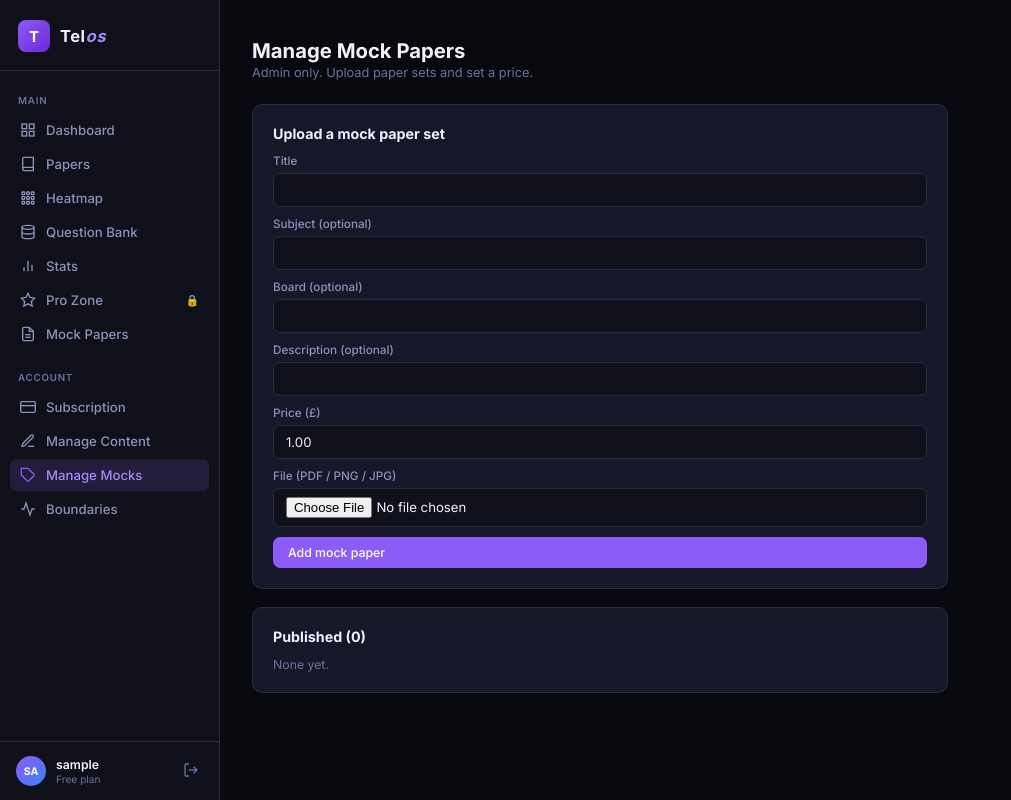
After one commit to vineigenphase/Telos, a Flask app: page /admin/mocks in a window 1280 px wide. The commit adds this page. Shown: the whole page, without its empty margins (0-1011 px from the left). Run offline with Flask 3, Linux system fonts and the light colour scheme; the visitor is signed in with stand-in values (Sample User, id 1); data that the repository does not hold is empty; some libraries are stand-ins or nearby versions.

Commit message:
Add mock-paper marketplace + durable volume storage
- Volume-aware STORAGE_DIR: question-bank uploads and mock papers now persist
  on the Railway volume instead of the ephemeral container filesystem
- /mocks marketplace: listing, one-time Stripe Checkout (mode=payment),
  verified /mocks/success -> recorded purchase, ownership-gated download
- /admin/mocks upload panel (admin only) + sidebar links (Mock Papers, Manage Mocks)
- Fix subscription webhook to use dict access (Stripe v15 objects reject .get)

Co-Authored-By: Claude Opus 4.8 <noreply@anthropic.com>

```diff
--- a/app.py
+++ b/app.py
@@ -25,11 +25,14 @@ STRIPE_PRICE_ID    = os.environ.get("STRIPE_PRICE_ID", "")
 STRIPE_WEBHOOK_SECRET = os.environ.get("STRIPE_WEBHOOK_SECRET", "")
 STRIPE_ENABLED = bool(stripe.api_key)
 
-UPLOAD_FOLDER = os.path.join(os.path.dirname(__file__), "uploads")
+STORAGE_DIR   = os.environ.get("STORAGE_DIR", os.path.join(os.path.dirname(__file__), "storage"))
+UPLOAD_FOLDER = os.path.join(STORAGE_DIR, "uploads")   # question-bank files
+MOCK_FOLDER   = os.path.join(STORAGE_DIR, "mocks")     # purchasable mock papers
 ALLOWED_EXT   = {"pdf", "png", "jpg", "jpeg"}
 MAX_UPLOAD_MB = 50
 FREE_UPLOAD_LIMIT = 10   # free plan upload cap; Pro is unlimited
 os.makedirs(UPLOAD_FOLDER, exist_ok=True)
+os.makedirs(MOCK_FOLDER, exist_ok=True)
 
 DB_PATH = os.path.join(os.path.dirname(__file__), "telos.db")
 
@@ -940,20 +943,189 @@ def stripe_webhook():
         return "", 400
 
     obj = event["data"]["object"]
+    customer = obj["customer"] if "customer" in obj else None
     if event["type"] in ("customer.subscription.deleted", "customer.subscription.paused"):
         with get_db() as db:
             db.execute(
                 "UPDATE users SET subscription_status='free' WHERE stripe_customer_id=?",
-                (obj.get("customer"),)
+                (customer,)
             )
     elif event["type"] == "customer.subscription.updated":
-        status = "active" if obj.get("status") == "active" else "free"
+        new_status = "active" if ("status" in obj and obj["status"] == "active") else "free"
         with get_db() as db:
             db.execute(
                 "UPDATE users SET subscription_status=? WHERE stripe_customer_id=?",
-                (status, obj.get("customer"))
+                (new_status, customer)
             )
     return "", 200
+
+# ── Mock paper marketplace (one-off £ purchases) ──────────────────────────────
+
+@app.route("/mocks")
+@login_required
+def mocks():
+    with get_db() as db:
+        papers = db.execute("SELECT * FROM mock_papers ORDER BY subject, title").fetchall()
+        owned = {
+            r["mock_paper_id"]
+            for r in db.execute(
+                "SELECT mock_paper_id FROM purchases WHERE user_id=?", (current_user.id,)
+            ).fetchall()
+        }
+    return render_template("mocks.html", papers=papers, owned=owned)
+
+
+@app.route("/mocks/<int:mid>/checkout", methods=["POST"])
+@login_required
+def mock_checkout(mid):
+    if not STRIPE_ENABLED:
+        flash("Payments aren't configured yet.", "error")
+        return redirect(url_for("mocks"))
+    with get_db() as db:
+        m = db.execute("SELECT * FROM mock_papers WHERE id=?", (mid,)).fetchone()
+        already = db.execute(
+            "SELECT 1 FROM purchases WHERE user_id=? AND mock_paper_id=?",
+            (current_user.id, mid),
+        ).fetchone()
+    if not m:
+        abort(404)
+    if already:
+        flash("You already own that set.", "success")
+        return redirect(url_for("mocks"))
+    try:
+        customer_id = current_user.stripe_customer_id
+        if not customer_id:
+            cust = stripe.Customer.create(email=current_user.email,
+                                          metadata={"user_id": current_user.id})
+            customer_id = cust.id
+            with get_db() as db:
+                db.execute("UPDATE users SET stripe_customer_id=? WHERE id=?",
+                           (customer_id, current_user.id))
+        sess = stripe.checkout.Session.create(
+            mode="payment",
+            customer=customer_id,
+            line_items=[{
+                "price_data": {
+                    "currency": "gbp",
+                    "product_data": {"name": m["title"]},
+                    "unit_amount": m["price_pence"],
+                },
+                "quantity": 1,
+            }],
+            metadata={"user_id": current_user.id, "mock_paper_id": mid},
+            success_url=url_for("mock_success", _external=True) + "?session_id={CHECKOUT_SESSION_ID}",
+            cancel_url=url_for("mocks", _external=True),
+        )
+        return redirect(sess.url)
+    except Exception as e:
+        flash(str(e), "error")
+        return redirect(url_for("mocks"))
+
+
+@app.route("/mocks/success")
+@login_required
+def mock_success():
+    # Verify the one-time Checkout Session with Stripe before recording the sale.
+    session_id = request.args.get("session_id")
+    if not (STRIPE_ENABLED and session_id):
+        flash("Couldn't confirm your purchase.", "error")
+        return redirect(url_for("mocks"))
+    try:
+        sess = stripe.checkout.Session.retrieve(session_id)
+    except Exception:
+        flash("Couldn't confirm your purchase.", "error")
+        return redirect(url_for("mocks"))
+
+    meta = sess["metadata"] or {}
+    paid = sess["status"] == "complete" and sess["payment_status"] == "paid"
+    owns = ("user_id" in meta) and str(meta["user_id"]) == str(current_user.id)
+    mid = meta["mock_paper_id"] if "mock_paper_id" in meta else None
+    if paid and owns and mid:
+        with get_db() as db:
+            db.execute(
+                "INSERT INTO purchases (user_id, mock_paper_id, stripe_session_id) "
+                "VALUES (?,?,?) ON CONFLICT (user_id, mock_paper_id) DO NOTHING",
+                (current_user.id, int(mid), session_id),
+            )
+        flash("Purchase complete — it's yours to download.", "success")
+    else:
+        flash("We couldn't verify that purchase. If you just paid, give it a moment and refresh.", "error")
+    return redirect(url_for("mocks"))
+
+
+@app.route("/mocks/<int:mid>/download")
+@login_required
+def mock_download(mid):
+    with get_db() as db:
+        owned = db.execute(
+            "SELECT 1 FROM purchases WHERE user_id=? AND mock_paper_id=?",
+            (current_user.id, mid),
+        ).fetchone()
+        m = db.execute("SELECT * FROM mock_papers WHERE id=?", (mid,)).fetchone()
+    if not m or not m["filename"]:
+        abort(404)
+    if not owned:
+        flash("Buy this set to download it.", "error")
+        return redirect(url_for("mocks"))
+    return send_from_directory(MOCK_FOLDER, m["filename"],
+                               as_attachment=True,
+                               download_name=m["orig_name"] or m["filename"])
+
+
+@app.route("/admin/mocks", methods=["GET", "POST"])
+@login_required
+@requires_admin
+def admin_mocks():
+    if request.method == "POST":
+        f = request.files.get("file")
+        title = request.form.get("title", "").strip()
+        if not title or not f or not f.filename:
+            flash("Title and a file are required.", "error")
+            return redirect(url_for("admin_mocks"))
+        if not allowed_file(f.filename):
+            flash("Only PDF, PNG or JPG files allowed.", "error")
+            return redirect(url_for("admin_mocks"))
+        try:
+            pounds = float(request.form.get("price", "1") or "1")
+        except ValueError:
+            pounds = 1.0
+        price_pence = max(30, int(round(pounds * 100)))   # Stripe GBP minimum ~30p
+        stored = f"{secrets.token_hex(8)}_{secure_filename(f.filename)}"
+        f.save(os.path.join(MOCK_FOLDER, stored))
+        with get_db() as db:
+            db.execute(
+                "INSERT INTO mock_papers (title, subject, board, description, price_pence, filename, orig_name) "
+                "VALUES (?,?,?,?,?,?,?)",
+                (title, request.form.get("subject", "").strip() or None,
+                 request.form.get("board", "").strip() or None,
+                 request.form.get("description", "").strip() or None,
+                 price_pence, stored, f.filename),
+            )
+        flash("Mock paper set added.", "success")
+        return redirect(url_for("admin_mocks"))
+
+    with get_db() as db:
+        papers = db.execute(
+            "SELECT m.*, (SELECT COUNT(*) FROM purchases p WHERE p.mock_paper_id=m.id) AS sales "
+            "FROM mock_papers m ORDER BY m.created_at DESC, m.id DESC"
+        ).fetchall()
+    return render_template("admin_mocks.html", papers=papers)
+
+
+@app.route("/admin/mocks/<int:mid>/delete", methods=["POST"])
+@login_required
+@requires_admin
+def delete_mock(mid):
+    with get_db() as db:
+        m = db.execute("SELECT * FROM mock_papers WHERE id=?", (mid,)).fetchone()
+        db.execute("DELETE FROM mock_papers WHERE id=?", (mid,))
+    if m and m["filename"]:
+        try:
+            os.remove(os.path.join(MOCK_FOLDER, m["filename"]))
+        except OSError:
+            pass
+    flash("Mock paper deleted.", "success")
+    return redirect(url_for("admin_mocks"))
 
 # ── API ───────────────────────────────────────────────────────────────────────
 
--- /dev/null
+++ b/templates/admin_mocks.html
@@ -0,0 +1,37 @@
+{% extends "base.html" %}
+{% block title %}Manage Mocks — Telos{% endblock %}
+{% block content %}
+
+<div class="page-header">
+  <div><div class="page-title">Manage Mock Papers</div>
+  <div style="color:var(--muted);font-size:0.85rem;margin-top:2px;">Admin only. Upload paper sets and set a price.</div></div>
+</div>
+
+<div class="page-body" style="max-width:760px;">
+  <div class="card" style="margin-bottom:18px;">
+    <h2 style="font-size:0.95rem;margin:0 0 12px;">Upload a mock paper set</h2>
+    <form method="POST" enctype="multipart/form-data" style="display:flex;flex-direction:column;gap:10px;">
+      <div class="form-group"><label class="form-label">Title</label><input class="form-control" name="title" required></div>
+      <div class="form-group"><label class="form-label">Subject (optional)</label><input class="form-control" name="subject"></div>
+      <div class="form-group"><label class="form-label">Board (optional)</label><input class="form-control" name="board"></div>
+      <div class="form-group"><label class="form-label">Description (optional)</label><input class="form-control" name="description"></div>
+      <div class="form-group"><label class="form-label">Price (£)</label><input class="form-control" name="price" type="number" step="0.01" min="0.30" value="1.00"></div>
+      <div class="form-group"><label class="form-label">File (PDF / PNG / JPG)</label><input class="form-control" name="file" type="file" accept=".pdf,.png,.jpg,.jpeg" required></div>
+      <button class="btn btn-primary" type="submit">Add mock paper</button>
+    </form>
+  </div>
+
+  <div class="card">
+    <h2 style="font-size:0.95rem;margin:0 0 12px;">Published ({{ papers|length }})</h2>
+    {% for m in papers %}
+    <div style="display:flex;justify-content:space-between;align-items:center;padding:8px 0;gap:10px;">
+      <div style="font-size:0.85rem;">
+        <span style="font-weight:600;">{{ m.title }}</span>
+        <span style="color:var(--muted);">— £{{ '%.2f'|format(m.price_pence / 100) }} · {{ m.sales }} sold</span>
+      </div>
+      <form method="POST" action="{{ url_for('delete_mock', mid=m.id) }}" style="margin:0;"><button class="btn" style="font-size:0.7rem;color:#ef4444;" type="submit">Delete</button></form>
+    </div>
+    {% else %}<div style="color:var(--muted);font-size:0.82rem;">None yet.</div>{% endfor %}
+  </div>
+</div>
+{% endblock %}
--- a/templates/base.html
+++ b/templates/base.html
@@ -75,6 +75,15 @@
       {% if not current_user.is_premium %}<span style="margin-left:auto;font-size:0.72rem;">🔒</span>{% endif %}
     </a>
 
+    <a class="nav-link {% if request.endpoint == 'mocks' %}active{% endif %}"
+       href="{{ url_for('mocks') }}">
+      <svg viewBox="0 0 24 24" fill="none" stroke="currentColor" stroke-width="2">
+        <path d="M14 2H6a2 2 0 0 0-2 2v16a2 2 0 0 0 2 2h12a2 2 0 0 0 2-2V8z"/>
+        <polyline points="14 2 14 8 20 8"/><line x1="16" y1="13" x2="8" y2="13"/><line x1="16" y1="17" x2="8" y2="17"/>
+      </svg>
+      Mock Papers
+    </a>
+
     <div class="nav-section" style="margin-top:8px;">Account</div>
 
     <a class="nav-link {% if request.endpoint == 'subscription' %}active{% endif %}"
@@ -92,6 +101,15 @@
         <path d="M12 20h9"/><path d="M16.5 3.5a2.121 2.121 0 0 1 3 3L7 19l-4 1 1-4L16.5 3.5z"/>
       </svg>
       Manage Content
+    </a>
+
+    <a class="nav-link {% if request.endpoint == 'admin_mocks' %}active{% endif %}"
+       href="{{ url_for('admin_mocks') }}">
+      <svg viewBox="0 0 24 24" fill="none" stroke="currentColor" stroke-width="2">
+        <path d="M20.59 13.41l-7.17 7.17a2 2 0 0 1-2.83 0L2 12V2h10l8.59 8.59a2 2 0 0 1 0 2.82z"/>
+        <line x1="7" y1="7" x2="7.01" y2="7"/>
+      </svg>
+      Manage Mocks
     </a>
 
     <a class="nav-link {% if request.endpoint == 'boundaries' %}active{% endif %}"
```
Also changed, not shown: templates/mocks.html (added, +34 -0 lines), 1 other file.
